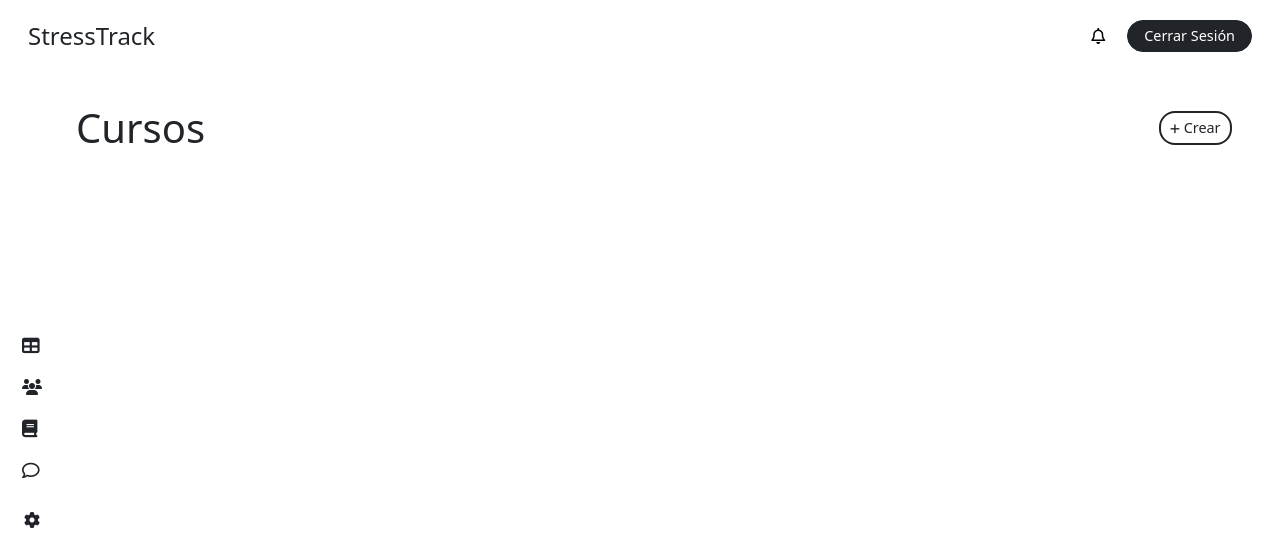
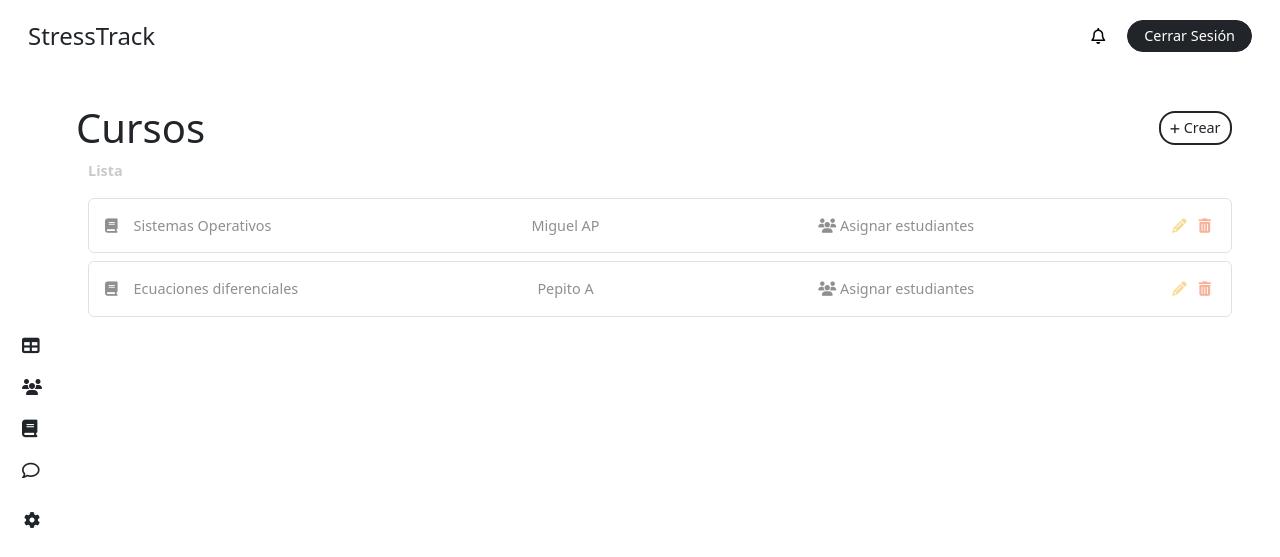
Before and after one commit to Xanh1/StressTrack, a Django app: page /courses/ in a window 1280 px wide. Shown: the top 557 px of the page. Run offline with Django 5.2, Linux system fonts and the light colour scheme; a user stored in the database is signed in; data comes from the database, SQL or seed files in the repository; some libraries are stand-ins or nearby versions.

Commit message:
chore: add template course

```diff
--- a/stress/templates/dashboard/course-admin.html
+++ b/stress/templates/dashboard/course-admin.html
@@ -22,6 +22,44 @@
                 </button>
             </div>
         </div>
+        <label class="text-grisillo fw-bold my-2">
+            Lista
+        </label>
+        {% if courses %}
+            {% for course in courses %}
+                <div class="p-3 rounded-2 text-gris border border-1 my-2">
+                    <div class="row">
+                        <div class="col-3">
+                            <i class="fa-solid fa-book me-3"></i>{{ course.name }}
+                        </div>
+                        <div class="col-4 text-center">
+                            {{ course.teacher.first_name }} {{ course.teacher.last_name }}
+                        </div>
+                        <div class="col-3 text-center">
+                            <a href="#" class="mx-1 text-decoration-none text-gris">
+                                <i class="fa-solid fa-users"></i>
+                                    Asignar estudiantes
+                            </a>
+                        </div>
+                        <div class="col-2 text-end">
+                            <a href="" class="mx-1 text-decoration-none text-not-bad" title="Editar">
+                                <i class="fa-solid fa-pencil"></i>
+                            </a>
+                            <a  href="#"
+                                class="mx-1 text-decoration-none text-dying"
+                                title="Eliminar"
+                            >
+                                <i class="fa-solid fa-trash-can"></i>
+                            </a>
+                        </div>
+                    </div>
+                </div>
+            {% endfor %}
+        {% else %}
+            <div class="bg-inf p-3 rounded-2 text-gris">
+                <i class="fas fa-info-circle me-2"></i> No existen cursos por el momento.
+            </div>
+        {% endif %}
     </div>
 </main>
 
--- a/stress/templates/dashboard/user.html
+++ b/stress/templates/dashboard/user.html
@@ -144,6 +144,9 @@
                 </div>
             {% endfor %}
         {% else %}
+            <div class="bg-inf p-3 rounded-2 text-gris">
+                <i class="fas fa-info-circle"></i> No existen usuarios por el momento.
+            </div>
         {% endif %}
     </div>
 </main>
--- a/stress/views.py
+++ b/stress/views.py
@@ -2,7 +2,7 @@ from django.shortcuts import render, redirect, get_object_or_404
 from django.contrib import messages
 from django.contrib.auth import login, authenticate, logout, update_session_auth_hash
 from .forms import CustomUserCreationForm, CustomAuthenticationForm, CustomUserUpdateForm, CustomPasswordChangeForm, CustomUserCreationRoleForm
-from .models import Test, Option, Answer, Task, Team, CustomUser, Question, Notification
+from .models import Test, Option, Answer, Task, Team, CustomUser, Question, Notification, Course
 from django.contrib.auth.decorators import login_required
 from .utils import test_resolve
 from django.db.models import Avg
@@ -517,8 +517,11 @@ def course_admin(request):
 
     user = request.user
 
+    courses = Course.objects.all()
+
     context = {
         'role': user.role,
+        'courses': courses,
     }
 
     return render(request, 'dashboard/course-admin.html', context)
```
